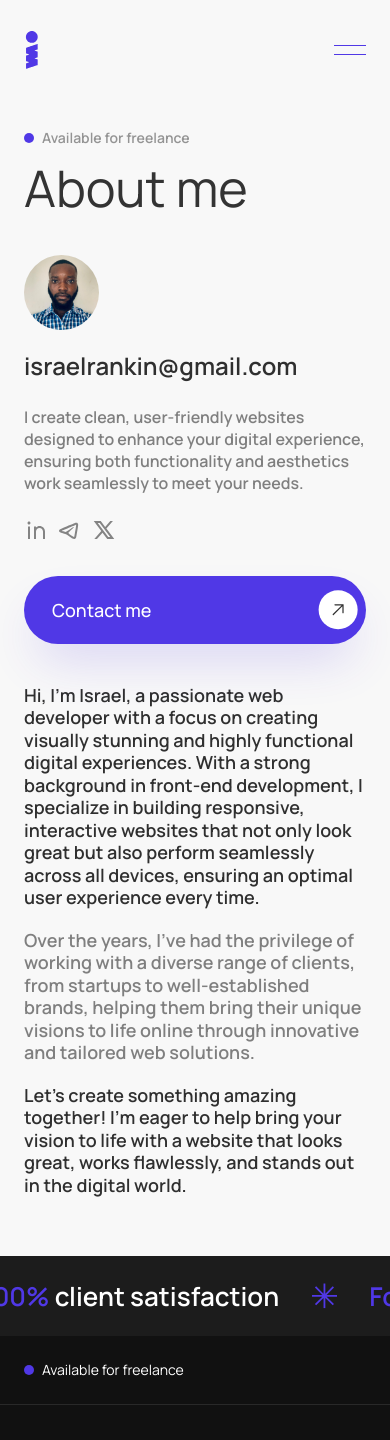
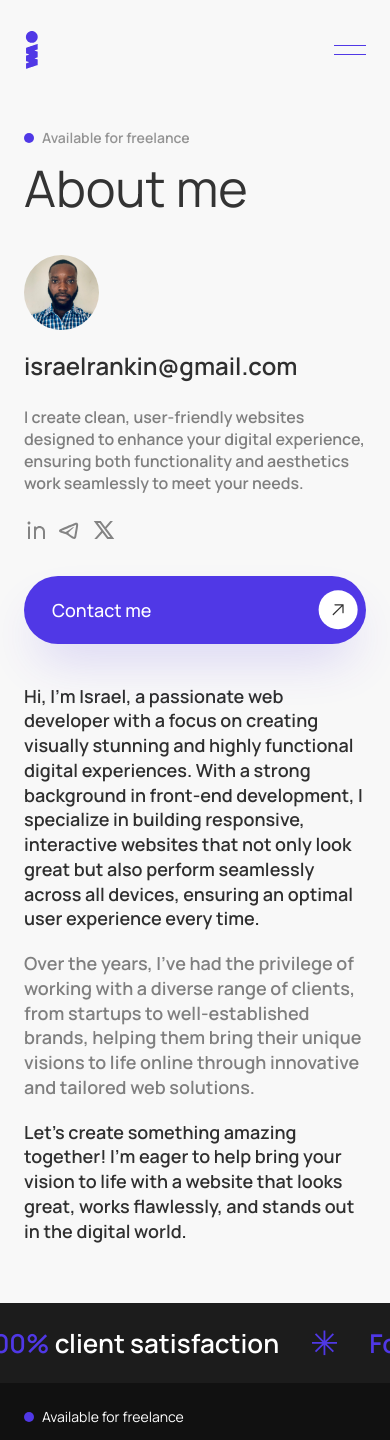
Before and after one commit to Israel-2002/portfolio-v3, a React (Vite) app: page /about in a window 390 px wide. Shown: the top 1440 px of the page. Built offline with nearby package versions, Linux system fonts and the light colour scheme.

Commit message:
updated line height

```diff
--- a/src/pages/about/About.jsx
+++ b/src/pages/about/About.jsx
@@ -70,7 +70,7 @@ const About = () => {
             </div>
           </div>
 
-          <div className="grid gap-5 text-lg font-semibold leading-tight lg:gap-[1.75rem] lg:text-[1.3125rem] lg:leading-snug">
+          <div className="grid gap-5 text-lg font-semibold lg:gap-[1.75rem] lg:text-[1.3125rem] leading-snug">
             <p>
               Hi, I&apos;m Israel, a passionate web developer with a focus on
               creating visually stunning and highly functional digital
```
